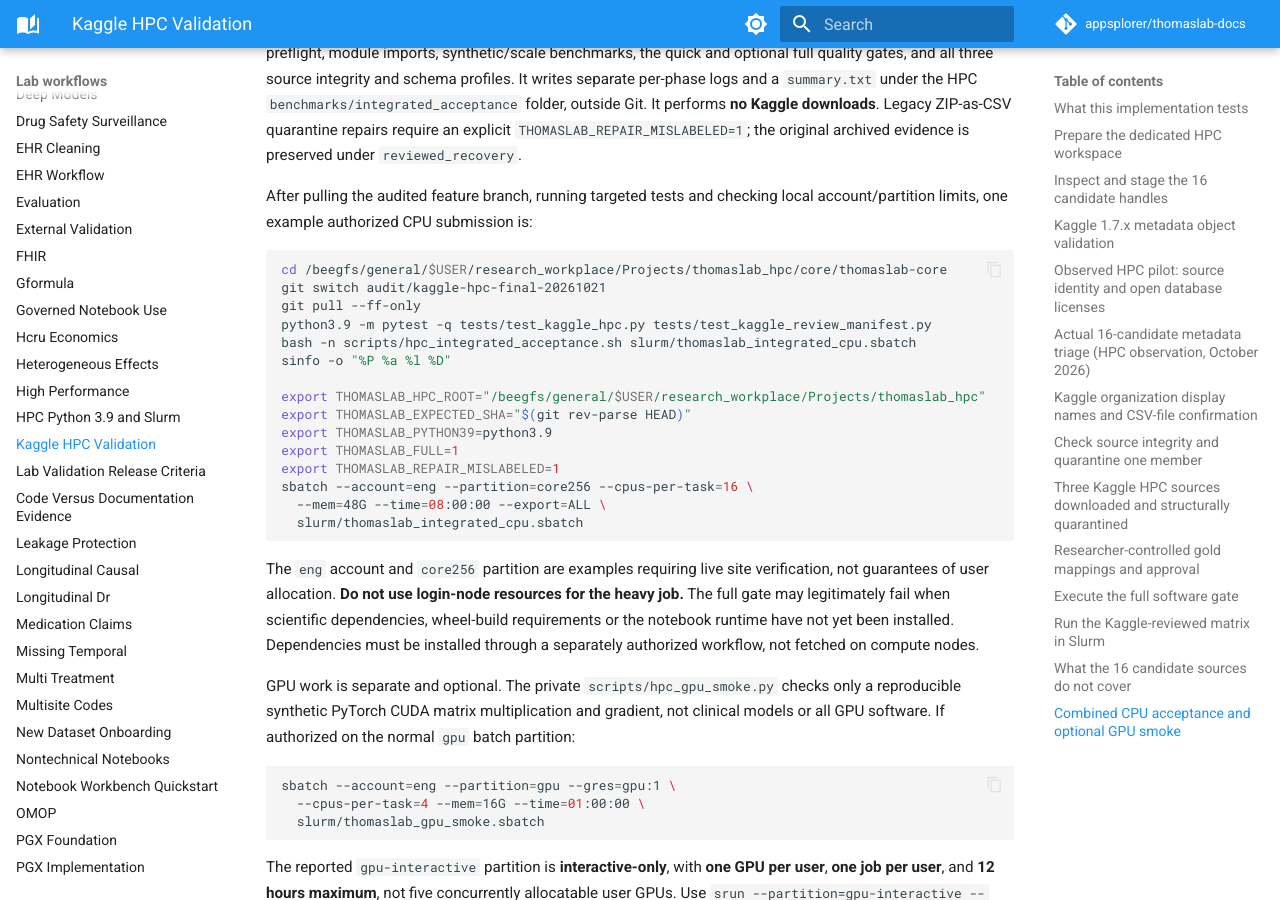
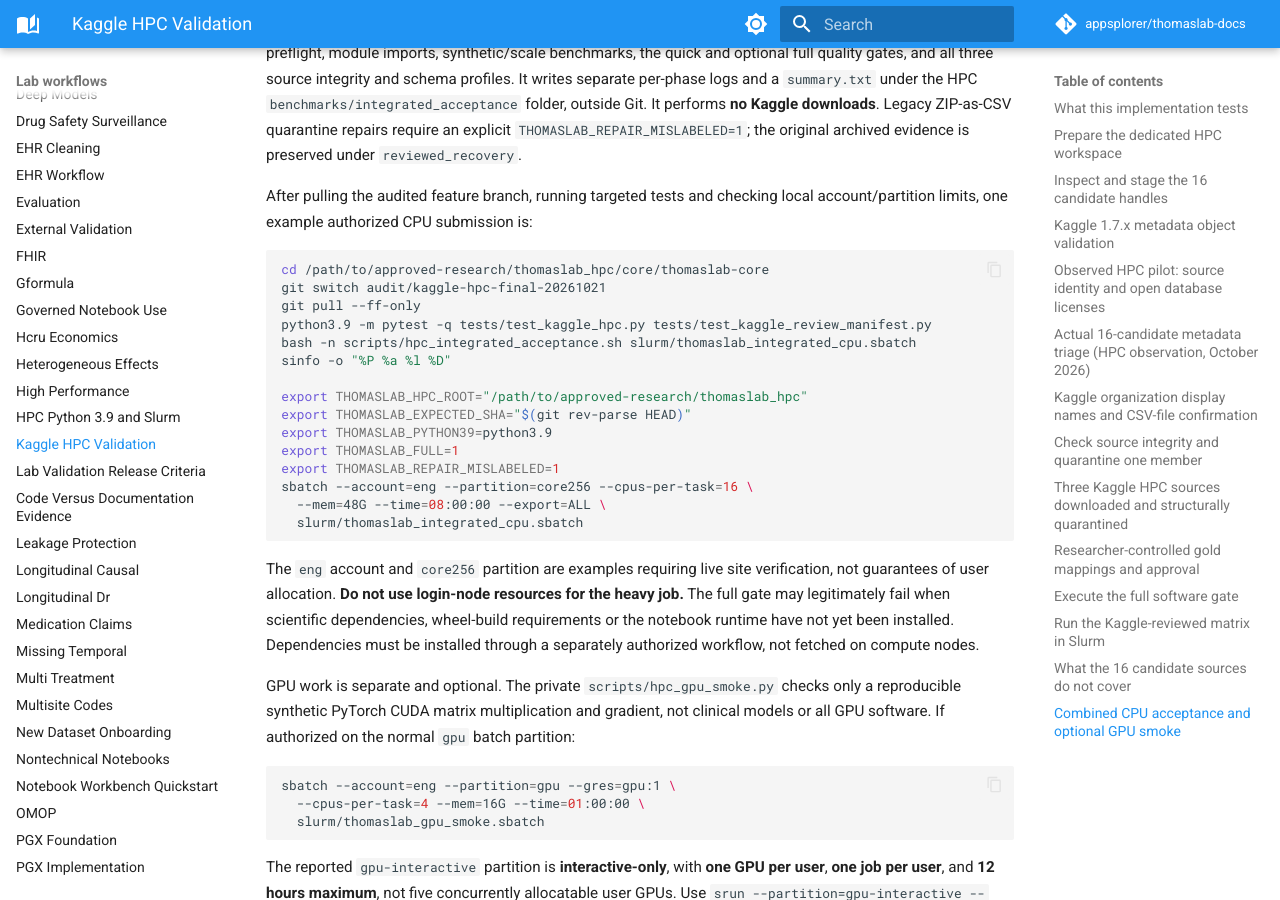
Before and after one commit to appsplorer/thomaslab-docs, an MkDocs documentation site: the page built from docs/guides/kaggle-hpc-acceptance.md, in a window 1280 px wide and 900 px high, scrolled down 9916 px. Built offline with MkDocs 1.6.1 and Material for MkDocs 9.7.7, drawn with Linux system fonts in a browser that asks for light colours; comment, search, counter and statistics services are not loaded.

Commit message:
docs: replace private HPC path with institution-neutral approved storage placeholder

```diff
--- a/docs/guides/kaggle-hpc-acceptance.md
+++ b/docs/guides/kaggle-hpc-acceptance.md
@@ -316,14 +316,14 @@ The new private `scripts/hpc_integrated_acceptance.sh` and `slurm/thomaslab_inte
 After pulling the audited feature branch, running targeted tests and checking local account/partition limits, one example authorized CPU submission is:
 
 ~~~bash
-cd /beegfs/general/$USER/research_workplace/Projects/thomaslab_hpc/core/thomaslab-core
+cd /path/to/approved-research/thomaslab_hpc/core/thomaslab-core
 git switch audit/kaggle-hpc-final-20261021
 git pull --ff-only
 python3.9 -m pytest -q tests/test_kaggle_hpc.py tests/test_kaggle_review_manifest.py
 bash -n scripts/hpc_integrated_acceptance.sh slurm/thomaslab_integrated_cpu.sbatch
 sinfo -o "%P %a %l %D"
 
-export THOMASLAB_HPC_ROOT="/beegfs/general/$USER/research_workplace/Projects/thomaslab_hpc"
+export THOMASLAB_HPC_ROOT="/path/to/approved-research/thomaslab_hpc"
 export THOMASLAB_EXPECTED_SHA="$(git rev-parse HEAD)"
 export THOMASLAB_PYTHON39=python3.9
 export THOMASLAB_FULL=1
```
